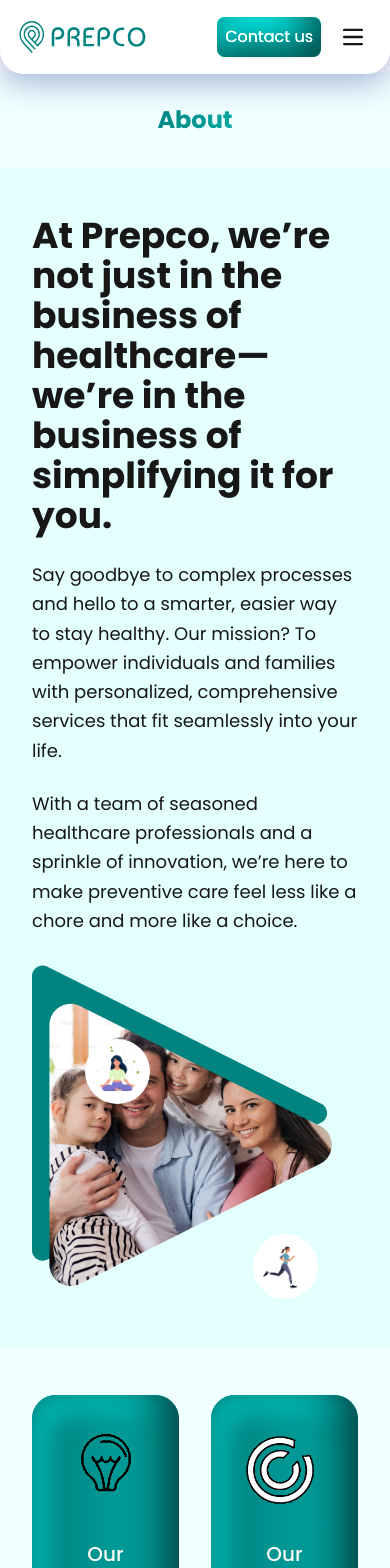
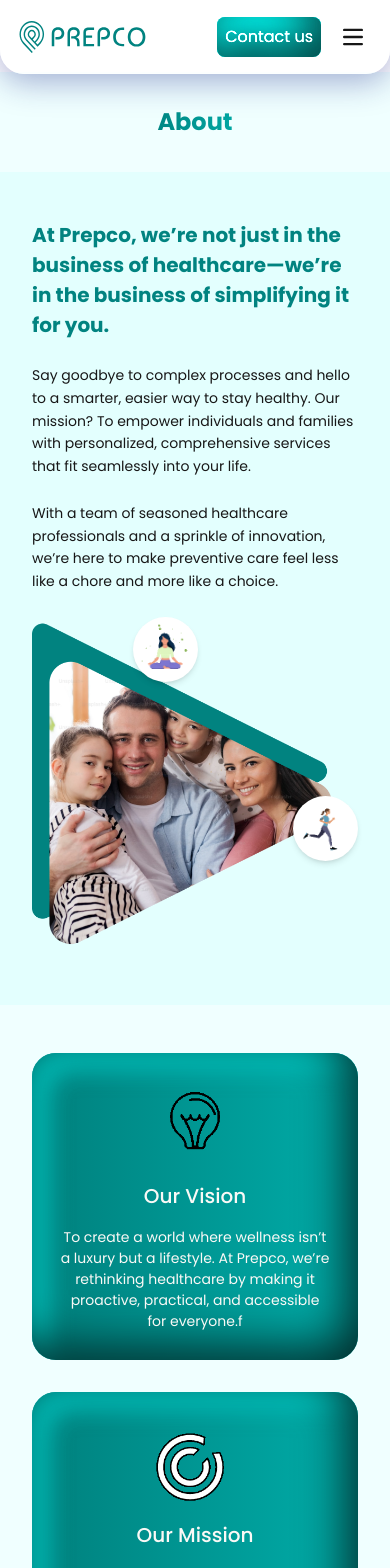
Before and after one commit to Prepco-creator/PREPCO, a Next.js app: page /about in a window 390 px wide. Shown: the top 1568 px of the page. Built offline with nearby package versions, Linux system fonts and the light colour scheme.

Commit message:
About Page Responsiveness completed

```diff
--- a/src/components/about/AboutCTA.tsx
+++ b/src/components/about/AboutCTA.tsx
@@ -3,13 +3,18 @@ import { videos } from '../../../public/assets'
 
 const AboutCTA = () => {
     return (
-        <section className='p-16 flex flex-col gap-4 bg-accent-2 text-primaryDark'>
-            <h3 className='text-custom-32'>
+        <section className='px-8 py-16 lg:px-16 flex flex-col gap-4 bg-accent-2 text-primaryDark'>
+            <h3 className='text-custom-20-bold lg:text-custom-32'>
                 At Prepco, we get it—life is busy, and health can feel like an afterthought. That’s where we come in.
             </h3>
-            <p className='text-custom-20-2'>
+            <p className='text-custom-14 lg:text-custom-20-2'>
                 From fitness guides that keep you moving to wellness plans that work for you, Prepco is your partner in living your healthiest, happiest life.
             </p>
+            <button
+                className="w-full p-3 lg:py-3 lg:px-6 bg-custom-gradient shadow-double-inset text-white lg:font-semibold text-custom-16-bold lg:text-lg custom-border-radius"
+            >
+                Book a consultation
+            </button>
             <video
                 src={videos.hero}
                 className="inset-0 w-full h-full object-cover border-none rounded-3xl"
@@ -21,7 +26,10 @@ const AboutCTA = () => {
                 <source src={videos.hero} type="video/mp4" />
                 Your browser does not support the video tag.
             </video>
-            <div></div>
+            <div className='space-x-2 text-center px-2 lg:px-16'>
+                <h5 className='text-custom-20-bold lg:text-custom-32'>so why wait</h5>
+                <p className='text-custom-14 lg:text-custom-20'>Let Prepco show you how easy taking care of yourself can really be. Because your health deserves the best—and so do you.</p>
+            </div>
         </section>
     )
 }
--- a/src/components/about/Card.tsx
+++ b/src/components/about/Card.tsx
@@ -5,10 +5,10 @@ import Image from 'next/image'
 
 const Card: React.FC<CardProps> = ({ title, icon, content, className, hClassName }) => {
   return (
-    <section className={`${className} rounded-3xl flex flex-col items-center justify-center gap-8 p-7 text-center bg-custom-gradient shadow-double-inset text-primaryLight`}>
+    <section className={`${className} rounded-3xl flex flex-col items-center justify-center gap-4 lg:gap-8 p-7 text-center bg-custom-gradient shadow-double-inset text-primaryLight`}>
       <Image unoptimized width={84} height={84} src={icon} alt={title} />
       <header className={hClassName ? hClassName : 'text-custom-16-bold lg:text-custom-24'}>{title}</header>
-      <p>{content}f</p>
+      <p className='text-custom-14 lg:text-custom-20-2'>{content}f</p>
     </section>
   )
 }
--- a/src/components/about/HeroSection.tsx
+++ b/src/components/about/HeroSection.tsx
@@ -15,7 +15,7 @@ const HeroSection = () => {
           className="w-full h-auto object-cover"
         />
 
-        <div className="absolute top-20 right-52 bg-white rounded-full">
+        <div className="absolute top-0 right-40 lg:top-20 lg:right-52 bg-white rounded-full shadow-md">
           <Image
             src={images.gifs.yogaUpDown}
             width={65}
@@ -24,7 +24,7 @@ const HeroSection = () => {
             unoptimized
           />
         </div>
-        <div className="absolute bottom-0 right-10 bg-white rounded-full">
+        <div className="absolute right-0 bottom-24 lg:bottom-0 lg:right-10 bg-white rounded-full shadow-md">
           <Image
             src={images.gifs.runningWoman}
             width={65}
@@ -38,13 +38,13 @@ const HeroSection = () => {
 
       {/* Right Content */}
       <div className="w-full lg:w-3/5 lg:text-right">
-        <h1 className="text-4xl lg:text-[32px] font-bold mb-6">
+        <h1 className="text-custom-20 lg:text-custom-32 text-primary font-bold mb-6">
           At Prepco, we’re not just in the business of healthcare—we’re in the business of simplifying it for you.
         </h1>
-        <p className="text-lg lg:text-[20px] leading-relaxed mb-6">
+        <p className="text-custom-14 lg:text-custom-20-2 leading-relaxed mb-6">
           Say goodbye to complex processes and hello to a smarter, easier way to stay healthy. Our mission? To empower individuals and families with personalized, comprehensive services that fit seamlessly into your life.
         </p>
-        <p className="text-lg lg:text-[20px] leading-relaxed">
+        <p className="text-custom-14 lg:text-[20px] leading-relaxed">
           With a team of seasoned healthcare professionals and a sprinkle of innovation, we’re here to make preventive care feel less like a chore and more like a choice.
         </p>
       </div>
--- a/src/components/about/MissionAndVision.tsx
+++ b/src/components/about/MissionAndVision.tsx
@@ -4,7 +4,7 @@ import Card from './Card'
 
 const MissionAndVision = () => {
     return (
-        <section className='bg-accent-3 gap-8 p-4 flex flex-row px-8 lg:px-16 py-12'>
+        <section className='bg-accent-3 gap-8 p-4 flex flex-col lg:flex-row px-8 lg:px-16 py-12'>
             <Card
                 title='Our Vision'
                 icon={images.gifs.bulb}
--- a/src/components/about/WhyChoosePrepco.tsx
+++ b/src/components/about/WhyChoosePrepco.tsx
@@ -30,7 +30,7 @@ const WhyChoosePrepco = () => {
 
 
     return (
-        <section className='p-16'>
+        <section className='px-8 py-16 lg:px-16'>
             <header className='mb-6'>
                 <h3 className='text-center text-custom-40 bg-custom-gradient bg-clip-text text-transparent'>Why Choose Prepco?</h3>
             </header>
--- a/src/components/comman/Banner.tsx
+++ b/src/components/comman/Banner.tsx
@@ -4,7 +4,7 @@ import { BannerProps } from '@/types'
 const Banner: React.FC<BannerProps> = ({ title }) => {
     return (
         <header className='flex justify-center items-center p-4 bg-accent-3 font-bold'>
-            <h1 className='capitalize bg-custom-gradient bg-clip-text text-transparent p-4 text-2xl md:text-6xl'>{title}</h1>
+            <h1 className='capitalize bg-custom-gradient bg-clip-text text-transparent p-4 text-custom-24 lg:text-custom-64'>{title}</h1>
         </header>
     )
 }
--- a/src/components/comman/Footer.tsx
+++ b/src/components/comman/Footer.tsx
@@ -11,7 +11,7 @@ const Footer = () => {
                 <div className="flex flex-col sm:flex-row gap-8">
                     <div className="flex-[2] mb-8 flex flex-col gap-8">
                         <Image src={images.svgs.LogoWhite} alt="prepco" width={172} height={43} />
-                        <p className="mt-2 text-custom-20-2 text-white">
+                        <p className="mt-2 lg:text-custom-20-2 text-white">
                             At Prepco, we make wellness a lifestyle with proactive, practical, and accessible healthcare for a healthier, smarter future.
                         </p>
                         <div className="flex justify-start gap-4 mt-4">
```
